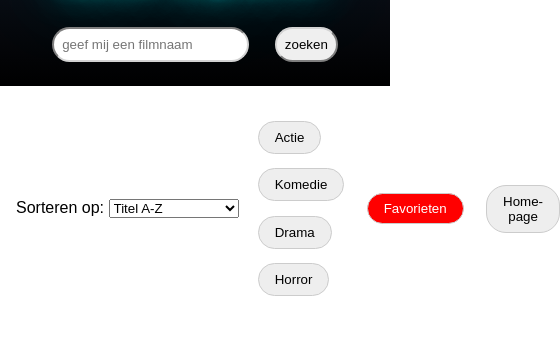
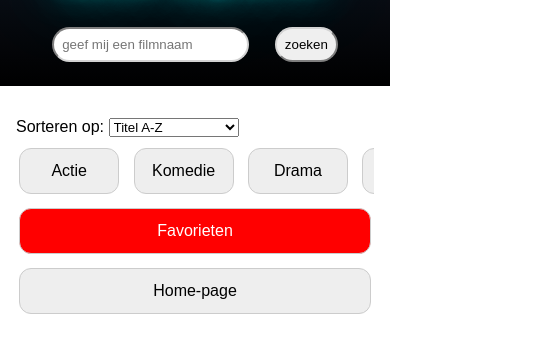
Before and after one commit to QuintenLauwers2005/Project-Web-Advanced, a website built with Vite: page WA-project/index.html in a window 390 px wide. Shown: the part 77-423 px from the top of the page, 560 px wide, since content can reach past the window. Built offline with nearby package versions, Linux system fonts and the light colour scheme; no server answers.

Commit message:
Media queries voor genre knoppen, home knop, filter en favorieten weergave knop toegevoegd

```diff
--- a/WA-project/src/css/style.css
+++ b/WA-project/src/css/style.css
@@ -177,4 +177,33 @@ cursor: pointer;
     .favorite-btn {
         align-self: flex-start;
       }
-  }
+
+.genre-btn,
+#reset-btn,
+#favorites-btn {
+  flex: 1 1 auto;
+  padding: 0.8rem 1rem;
+  font-size: 1rem;
+  text-align: center;
+  min-width: 100px;
+  border-radius: 12px;
+  white-space: nowrap;
+}
+
+.filter-container {
+  flex-direction: column;
+  align-items: stretch;
+  gap: 0.5rem;
+}
+
+.genres {
+  overflow-x: auto;
+  flex-wrap: nowrap;
+  -webkit-overflow-scrolling: touch;
+}
+
+.genre-btn {
+  flex: 0 0 auto;
+}
+
+}
```
